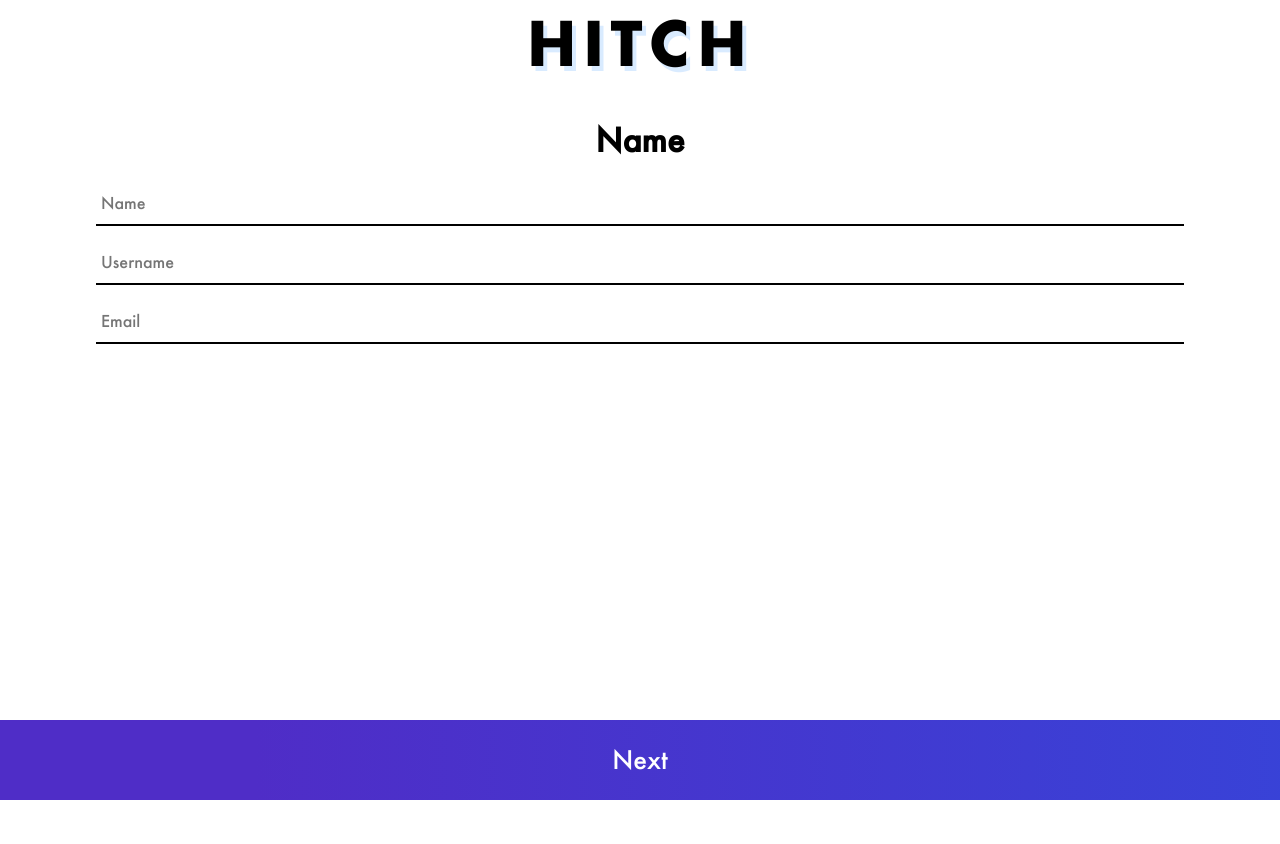
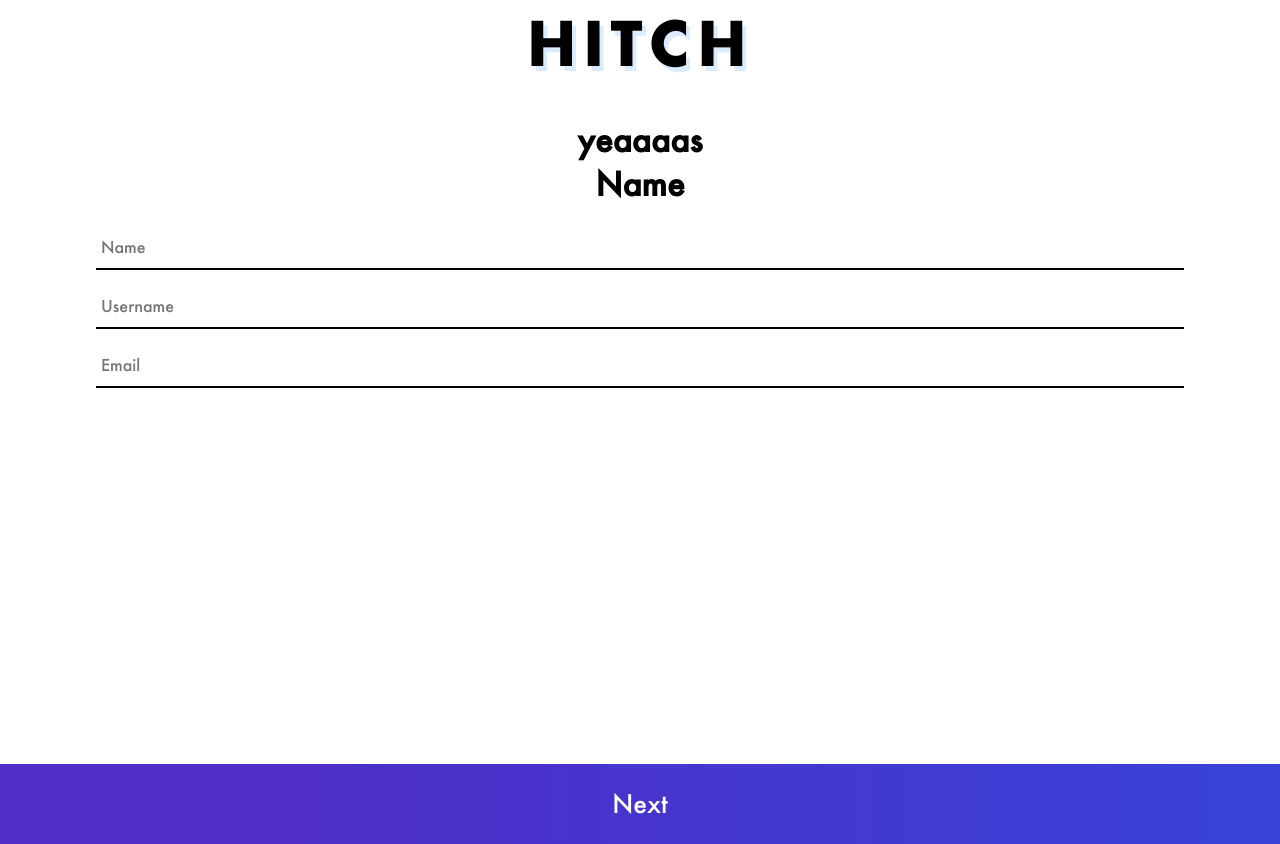
Before and after one commit to hitch-2011/hitch-fe, a React (Create React App) app: page /register in a window 1280 px wide. Before the commit the page ends 800 px from the top, so only its background shows below. Built offline with nearby package versions, Linux system fonts and the light colour scheme.

Commit message:
Rename sass files and add move login information to registration
Create new Registration component, fix merge conflicts

```diff
--- a/src/components/App/App.tsx
+++ b/src/components/App/App.tsx
@@ -2,6 +2,7 @@ import React, { useState } from 'react';
 import Form from '../Form/Form';
 import LandingPage from '../LandingPage/LandingPage'
 import { BrowserRouter, Route, Switch } from 'react-router-dom';
+import Registration from '../Registration/Registration';
 
 const App = () => {
 
@@ -14,6 +15,27 @@ const App = () => {
   const [year, setYear] = useState('')
   const [origin, setOrigin] = useState('')
   const [destination, setDestination] = useState('')
+
+  const formProps = {
+    name,
+    setName,
+    username,
+    setUsername,
+    email,
+    setEmail,
+    page,
+    setPage,
+    make,
+    setMake,
+    model,
+    setModel,
+    year,
+    setYear,
+    origin,
+    setOrigin,
+    destination,
+    setDestination
+  }
 
   return (
     <div className="app">
@@ -29,6 +51,7 @@ const App = () => {
             render={() => {
               return (
                 <>
+                <Registration {...formProps}/>
                   {page === 0 &&
                     <Form
                       header="Name"
--- /dev/null
+++ b/src/components/Registration/Registration.tsx
@@ -0,0 +1,50 @@
+import React, {Dispatch, SetStateAction, FC} from 'react';
+
+interface RegistrationProps {
+  name: string;
+  setName: Dispatch<SetStateAction<string>>;
+  username: string;
+  setUsername: Dispatch<SetStateAction<string>>;
+  email: string;
+  setEmail: Dispatch<SetStateAction<string>>;
+  page: number;
+  setPage: Dispatch<SetStateAction<number>>;
+  make: string;
+  setMake: Dispatch<SetStateAction<string>>;
+  model: string;
+  setModel: Dispatch<SetStateAction<string>>;
+  year: string;
+  setYear: Dispatch<SetStateAction<string>>;
+  origin: string;
+  setOrigin: Dispatch<SetStateAction<string>>;
+  destination: string;
+  setDestination: Dispatch<SetStateAction<string>>;
+}
+
+const Registration: FC<RegistrationProps> = (props) => {
+  const {
+    name,
+    setName,
+    username,
+    setUsername,
+    email,
+    setEmail,
+    page,
+    setPage,
+    make,
+    setMake,
+    model,
+    setModel,
+    year,
+    setYear,
+    origin,
+    setOrigin,
+    destination,
+    setDestination
+  } = props
+  return(
+    <h1>yeaaaas</h1>
+  )
+}
+
+export default Registration;
--- a/src/index.scss
+++ b/src/index.scss
@@ -4,4 +4,5 @@
 @import "./styles/animations";
 @import "./components/App/App";
 @import "./components/LandingPage/LandingPage";
+@import "./components/Registration/Registration";
 @import "./components/Form/Form.scss";
```
Also changed, not shown: src/components/App/_App.scss (renamed from src/components/App/App.scss), src/components/Form/_Form.scss (renamed from src/components/Form/Form.scss), src/components/LandingPage/_LandingPage.scss (added), src/components/Registration/_Registration.scss (added). Lines whose indentation alone changed are shown as unchanged.
